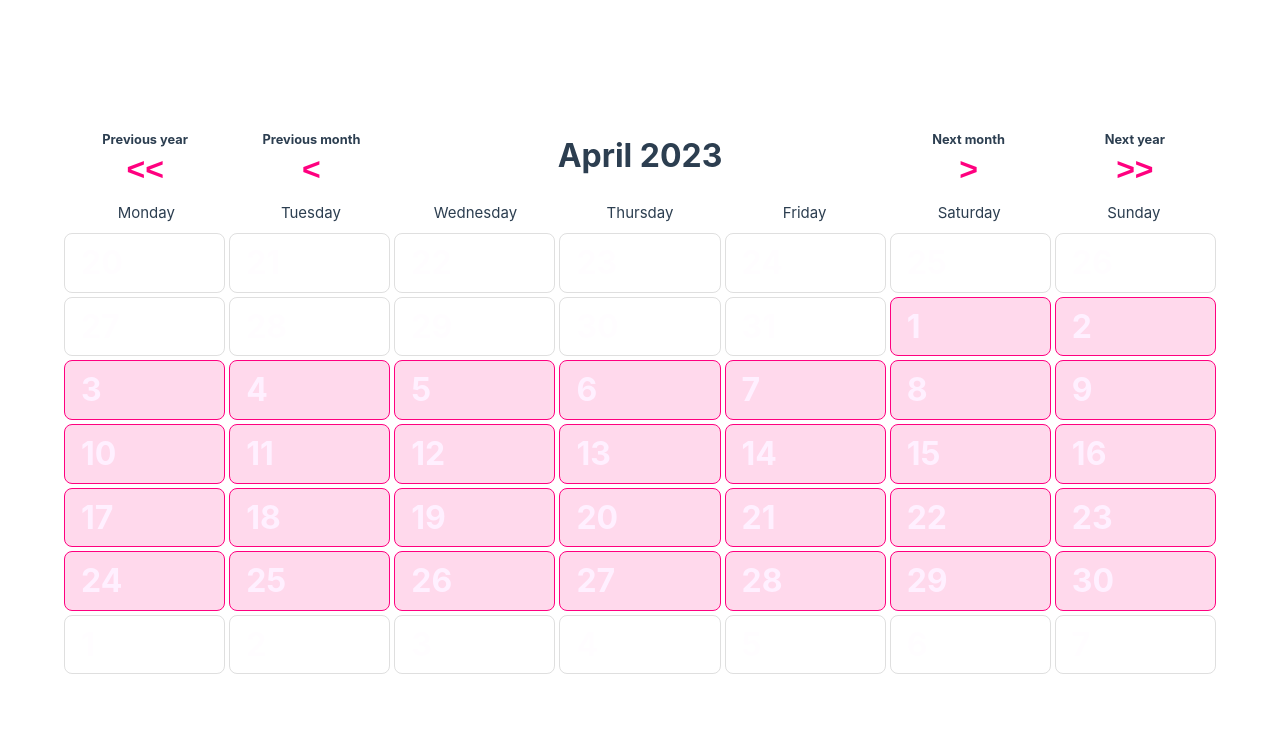
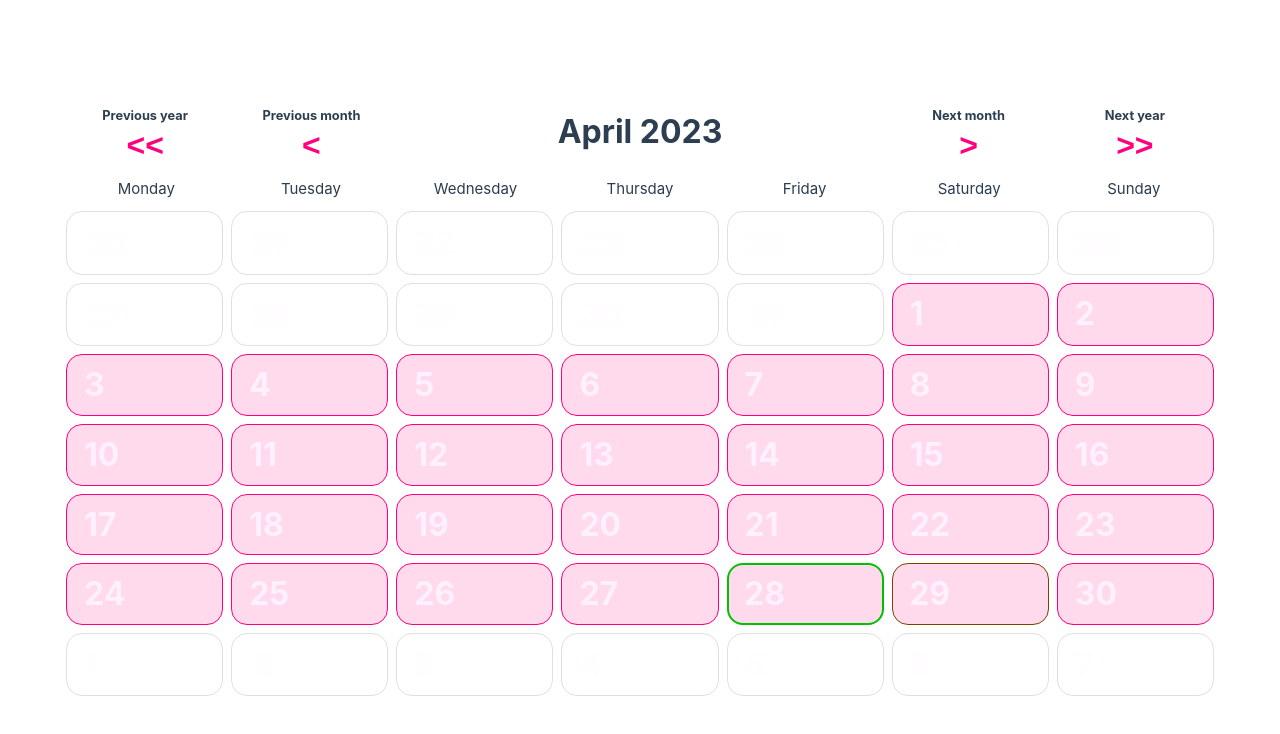
Before and after one commit to mikkmait/calendar, a Vue app: page / in a window 1280 px wide. Shown: the top 734 px of the page. Built offline with nearby package versions, Linux system fonts and the light colour scheme.

Commit message:
The dates now display a different border color and width when there are events scheduled on a date

```diff
--- a/src/App.vue
+++ b/src/App.vue
@@ -39,7 +39,6 @@ export default {
     const daysInNextMth = getDaysInMonth(nextMth.getFullYear(), nextMth.getMonth())
     .slice(0, 49 - calContent.length)
     calContent.push(...daysInNextMth)
-    console.log(calContent)
     return calContent
   },
   currentMth() {
@@ -101,7 +100,7 @@ export default {
    <div class="nav-item">Next year<NavButton label=">>" @clicked="onYearButtonClick" /></div>
   </div>
   <month-container
-   :data="daysInCal"
+   :dates="daysInCal"
    :weekdays="weekdays"
    :currentMonth="currentMth"
   />
--- a/src/assets/day.css
+++ b/src/assets/day.css
@@ -8,8 +8,7 @@
   background-color: rgba(255, 0, 127, 15%);
 
   border: 1px solid rgba(255, 0, 127, 100%);
- border-radius: 8px;
- transition: color linear .7s, border linear 1s;
+  transition: color linear .7s, border linear 0s;
 }
 
 .day-out {
@@ -21,21 +20,22 @@
   color: rgba(255, 240, 255, 10%);
 
   border: 1px solid rgba(127, 127, 127, 25%);
-  border-radius: 8px;
-  transition: color linear .7s, border linear 1s;
+  transition: color linear .7s, border linear 0s;
  }
 
 .day-current:hover {
   z-index: 1;
   scale: 125%;
   background-color: rgba(255, 0, 127, 100%);
-  border-radius: 16px;
   transition: all linear .2s;
   cursor: pointer;
 }
 
 .date {
+  box-sizing: border-box;
   font-size: 2rem;
   font-weight: bold;
   line-height: 1.6rem;
+  margin: 2px;
+  border-radius: 16px;
 }
--- a/src/components/DayContainer.vue
+++ b/src/components/DayContainer.vue
@@ -5,13 +5,14 @@
     date: {required: true},
     month: {required: true},
     currentMonth: Object,
-      borderWeigth: Number
+    border: Object
   },
   methods: {
     dayClick (date) {
       this.$emit('dayClicked', date)
       this.$emit('eventSort', {year: this.currentMonth.displayYear, month: this.currentMonth.displayMonth, date: this.date})
       this.$emit('eventList', {year: this.currentMonth.displayYear, month: this.currentMonth.displayMonth, date: this.date})
+      console.log(this.border)
     },
     translateMonth(month) {
       const months = ['January', 'February', 'March', 'April', 'May', 'June', 'July', 'August', 'September', 'October', 'November', 'December']
@@ -33,12 +34,16 @@
 </script>
 
 <template>
-  <div class="day-out" v-if="this.month !== this.currentMonth.displayMonth">
+  <div class="date day-out"
+    v-if="this.month !== this.currentMonth.displayMonth"
+  >
     <p class="date">{{ date }}</p>
   </div>
-  <div class="day-current"
+  <div class="date day-current"
     v-else-if="this.currentMonth.displayMonth === this.month"
-    @click="dayClick('Events for ' + translateDate(this.date) + ' of ' + translateMonth(this.currentMonth.displayMonth) + ' ' + this.currentMonth.displayYear)">
+    :style="{ 'border-width': this.border.borderWidth + 'px', 'border-color': this.border.borderColor, padding: 16 - this.border.borderWidth + 'px' }"
+    @click="dayClick('Events for ' + translateDate(this.date) + ' of ' + translateMonth(this.currentMonth.displayMonth) + ' ' + this.currentMonth.displayYear)"
+  >
     <p class="date">{{ date }}</p>
   </div>
 </template>
--- a/src/components/MonthContainer.vue
+++ b/src/components/MonthContainer.vue
@@ -1,5 +1,4 @@
 <script>
-
 import { events } from '../data/events.js'
 import DayContainer from './dayContainer.vue'
 import EventList from './EventList.vue'
@@ -7,17 +6,19 @@ import EventList from './EventList.vue'
 export default {
   name: 'MonthContainer',
   props: {
-    data: Array,
+    dates: Array,
     weekdays: Array,
-    currentMonth: Object,
-    borderWeigth: Number
+    currentMonth: Object
   },
   data () {
     return {
       date: new Date(),
       events: events(),
       dateEvents: []
+      // borderWeight: 0
     }
+  },
+  computed: {
   },
   methods: {
     clickOnDate(payload) {
@@ -50,7 +51,10 @@ export default {
           item.year + '' + item.month + '' + item.date ===
           this.eventSort(date.year) + '' + this.eventSort(date.month) + '' + this.eventSort(date.date))
         : mapped
-      console.log(mappedFiltered)
+      // this.borderWeight = 0
+      // this.borderWeight = mappedFiltered.length
+      // console.log(mappedFiltered)
+      // console.log(this.borderWeight)
       this.dateEvents = mappedFiltered
       return mappedFiltered
     },
@@ -58,6 +62,28 @@ export default {
       const months = ['January', 'February', 'March', 'April', 'May', 'June', 'July', 'August', 'September', 'October', 'November', 'December']
       let monthName = months[month]
       return monthName
+    },
+    borderCalc(year, month, date) {
+      let event = {}
+      let borderWidth = 1
+      let borderRed = 255
+      let borderGreen = 0
+      let borderBlue = 127
+      let borderColor = 'rgba(' + borderRed + ', ' + borderGreen + ', ' + borderBlue + ', 100%)'
+      for (let i = 0; i < this.events.length; i++) {
+        if (year + '' + month + '' + date === this.events[i].year + '' + this.events[i].month + '' + this.events[i].date) {
+          borderWidth += .5
+          borderRed -= 127
+          borderGreen += 64
+          borderBlue = 0
+        }
+      }
+      borderColor = 'rgba(' + borderRed + ', ' + borderGreen + ', ' + borderBlue + ', 100%)'
+      event = {
+        'borderColor': borderColor,
+        'borderWidth': borderWidth
+      }
+      return event
     }
   },
   components: { DayContainer, EventList }
@@ -69,11 +95,11 @@ export default {
     <div v-for="day in weekdays" class="day-item">{{ day }}</div>
   </div>
   <div class="month">
-    <DayContainer v-for="day in data"
+    <DayContainer v-for="day in dates"
       :date="day.getDate()"
       :month="day.getMonth()"
       :currentMonth="currentMonth"
-      :borderWeigth="borderWeigth"
+      :border="borderCalc(day.getFullYear(), day.getMonth(), day.getDate())"
       @dayClicked="clickOnDate"
       @eventSort="eventSort"
       @eventList="eventList"
--- a/src/data/events.js
+++ b/src/data/events.js
@@ -1,5 +1,7 @@
 const eventList = [
   { name: 'Swan Lake premiere', type: 'PERSONAL', time: '19:00', date: 28, month: 3, year: 2023, location: 'Tallinn' },
+  { name: 'Suusi missing', type: 'PERSONAL', time: '23:00', date: 28, month: 3, year: 2023, location: 'Tallinn' },
+  { name: 'Suusi missing', type: 'PERSONAL', time: '23:00', date: 28, month: 3, year: 2023, location: 'Tallinn' },
   { name: 'Frost / Bite premiere', type: 'PERSONAL', time: '19:00', date: 29, month: 3, year: 2023, location: 'Riga' }
 ]
 
```
Lines whose indentation alone changed are shown as unchanged.
